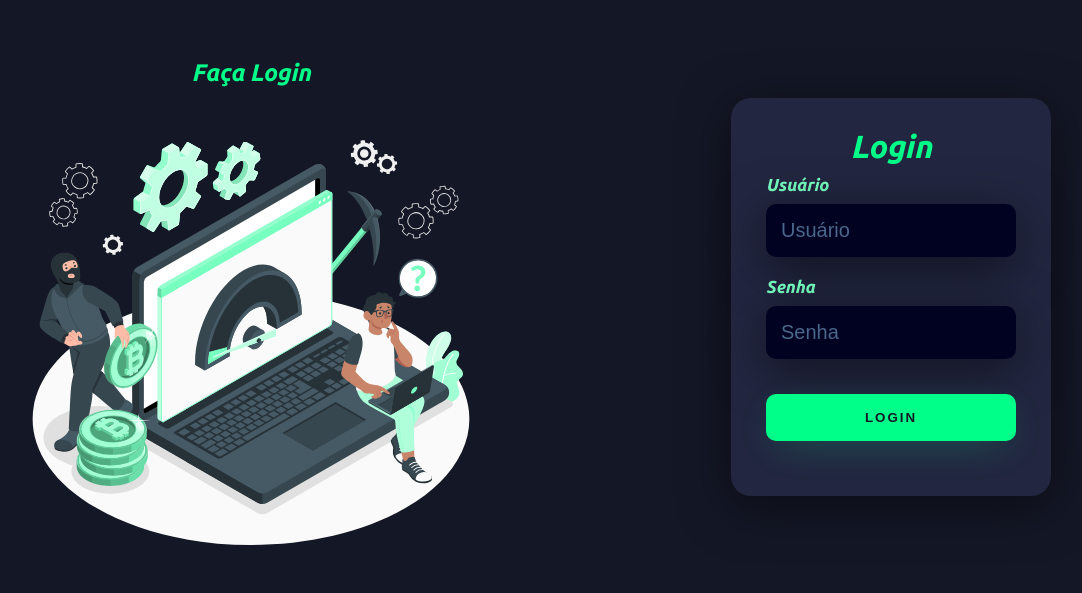
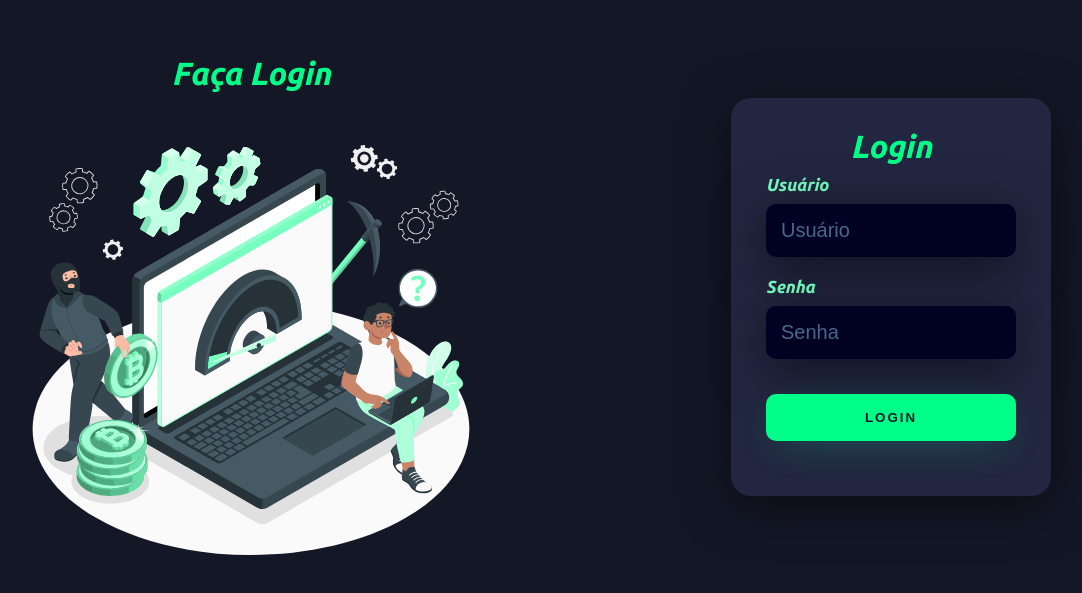
Before and after one commit to GaussKd0/FormularioLogin, a plain HTML site: page index.html in a window 1280 px wide. Shown: the part 103-696 px from the top of the page, without its empty margins (69-1151 px from the left). Drawn offline with Linux system fonts and the light colour scheme.

Commit message:
Update styles.css

```diff
--- a/Css/styles.css
+++ b/Css/styles.css
@@ -1,6 +1,7 @@
 @import url('https://fonts.googleapis.com/css2?family=Ubuntu:ital,wght@1,700&display=swap');
 body{
     margin: 0;
+    padding: 0;
     font-family: 'Ubuntu', sans-serif;
 }
 body *{
@@ -37,7 +38,7 @@ body *{
 }
 
 .esquerda > h1{
-    font-size: 3vh;
+    font-size: 4vh;
     color: #0f8;
 
 }
```
